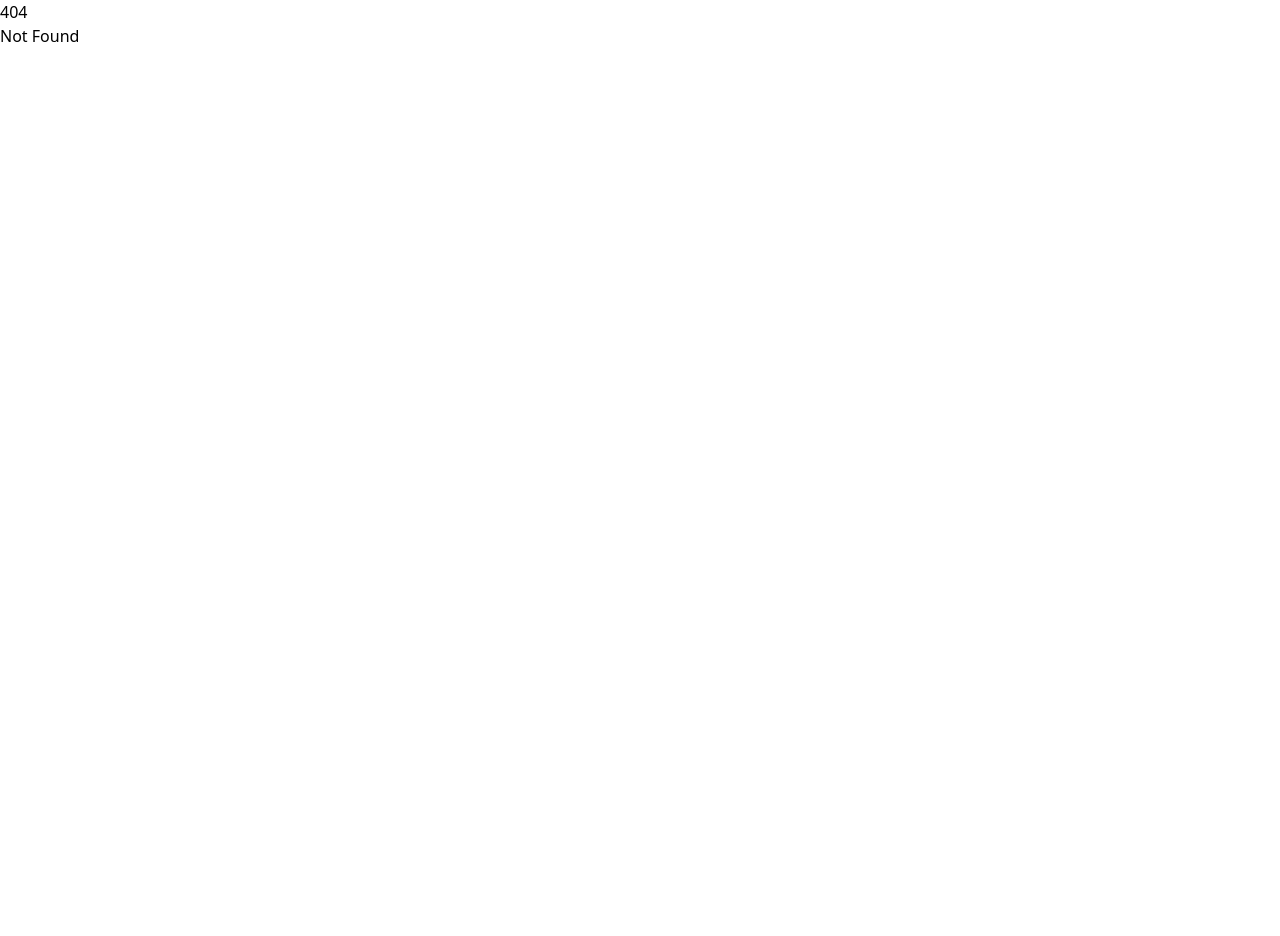
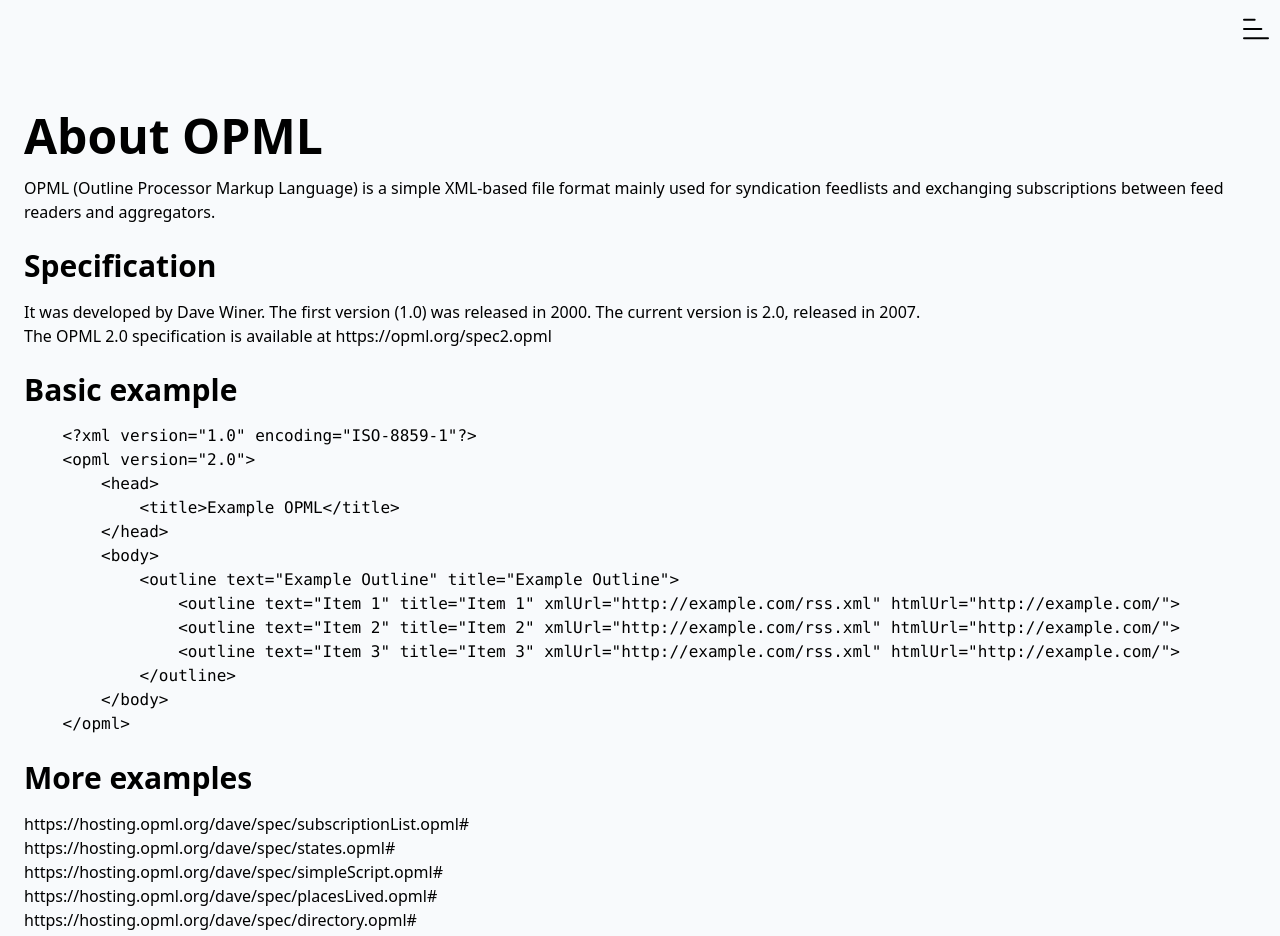
Before and after one commit to imdj/opml-editor, a SvelteKit app: page /opml in a window 1280 px wide. Before the commit this address had no page. Shown: the top 936 px of the page. Before the commit the page ends 800 px from the top, so only its background shows below. Built offline with nearby package versions, Linux system fonts and the light colour scheme.

Commit message:
Add some content pages

```diff
--- a/src/app.css
+++ b/src/app.css
@@ -5,3 +5,31 @@
 html, body {
     height: 100%;
 }
+
+h1, h2, h3, h4, h5, h6 {
+    @apply font-bold;
+}
+
+h1 {
+    @apply text-5xl mt-6 mb-4;
+}
+
+h2 {
+    @apply text-3xl mt-6 mb-4;
+}
+
+h3 {
+    @apply text-2xl mt-6 mb-4;
+}
+
+h4 {
+    @apply text-xl mt-6 mb-4;
+}
+
+h5 {
+    @apply text-lg mt-6 mb-4;
+}
+
+h6 {
+    @apply text-base mt-6 mb-4;
+}
--- a/src/routes/+layout.svelte
+++ b/src/routes/+layout.svelte
@@ -1,7 +1,13 @@
 <script>
     import "../app.css";
+    import Footer from "$lib/components/Footer.svelte";
+    import Header from "$lib/components/Header.svelte";
 </script>
 
-<div class="flex flex-col h-full">
-<slot />
+<div class="flex flex-col min-h-full grow bg-slate-50">
+    <Header />
+    <main class="flex flex-col container mx-auto grow px-6 py-8">
+        <slot />
+    </main>
+    <Footer />
 </div>
--- a/src/routes/+page.svelte
+++ b/src/routes/+page.svelte
@@ -35,18 +35,19 @@
 
 <svelte:head>
     <title>OPML Online Editor</title>
-    <meta name="description" content="Free online editor to create, edit, and merge OPML files.">
+    <meta name="description" content="Free OPML Editor. Online editor to create, edit, and merge OPML files easily.">
 </svelte:head>
 
-<main class="container mx-auto flex flex-col grow items-center p-4">
+<div class="flex flex-col items-center">
     <h1 class="text-4xl font-bold mt-8">Free Online OPML Editor</h1>
+</div>
 <div class="flex flex-col grow w-full items-center mt-8">
     <button class="bg-sky-500 hover:bg-sky-700 text-white py-2 px-4 rounded-lg mt-4 disabled:bg-slate-500 disabled:opacity-50 disabled:cursor-not-allowed" on:click={() => { opmlText = xmlFormat(opml.removeDupes(opmlText)) }} disabled={opmlText === "" }>Remove duplicates</button>
 
     {#if opmlText === ""}
         <div class="flex w-full h-96 grow overflow-y-auto relative mt-4 p-2 border-2 rounded-xl items-center justify-center bg-slate-100">
-                <label for="opmlFile" class="absolute text-lg m-auto opacity-70 z-10">
-                    <div class="text-center"><svg xmlns="http://www.w3.org/2000/svg" class="inline-block w-16 text-gray-500 mb-4" viewBox="0 0 24 24"><path fill="none" stroke="currentColor" stroke-linecap="round" stroke-linejoin="round" stroke-width="1.5" d="M6 20h12m-6-4V4m0 0l3.5 3.5M12 4L8.5 7.5"/></svg></div>
+            <label for="opmlFile" class="absolute text-lg text-center m-auto opacity-70 z-10">
+                <div><svg xmlns="http://www.w3.org/2000/svg" class="inline-block w-16 text-gray-500 mb-4" viewBox="0 0 24 24"><path fill="none" stroke="currentColor" stroke-linecap="round" stroke-linejoin="round" stroke-width="1.5" d="M6 20h12m-6-4V4m0 0l3.5 3.5M12 4L8.5 7.5"/></svg></div>
                 Upload an OPML file or <button class="text-sky-500 hover:text-sky-700" on:click={() => { opmlText = xmlFormat(opml.createEmpty()) }}>Create a new one</button>
             </label>
             <input type="file" accept=".opml" on:change={handleFileSelect} class="opacity-0 w-full h-full cursor-pointer"/>
@@ -59,16 +60,3 @@
     <p class="text-lg">Number of feeds: {numItems}</p>
     <button class="bg-sky-500 hover:bg-sky-700 text-white py-2 px-4 rounded-lg disabled:bg-slate-500 disabled:opacity-50 disabled:cursor-not-allowed" on:click={() => { saveToFile() }} disabled={opmlText === "" }>Save file</button>
 </div>
-</main>
-
-<footer>
-    <div class="flex flex-wrap container mx-auto justify-center items-center gap-2 mt-4 mb-2">
-    <p>
-        By <a href="https://www.imadij.com">Imad Aldij</a>
-    </p>
-    <a class="flex flex-row space-x-2 bg-gray-100 border border-gray-300 hover:bg-gray-200 items-center font-semibold rounded-md p-2 md:py-2 md:px-3" href="https://github.com/imdj/opml-editor">
-        <svg xmlns="http://www.w3.org/2000/svg" class="h-6 w-auto inline-block" viewBox="0 0 24 24"><g fill="none" stroke="currentColor" stroke-linecap="round" stroke-linejoin="round" stroke-width="1.5"><path d="M16 22.027v-2.87a3.37 3.37 0 0 0-.94-2.61c3.14-.35 6.44-1.54 6.44-7a5.44 5.44 0 0 0-1.5-3.75a5.07 5.07 0 0 0-.09-3.77s-1.18-.35-3.91 1.48a13.4 13.4 0 0 0-7 0c-2.73-1.83-3.91-1.48-3.91-1.48A5.07 5.07 0 0 0 5 5.797a5.44 5.44 0 0 0-1.5 3.78c0 5.42 3.3 6.61 6.44 7a3.37 3.37 0 0 0-.94 2.58v2.87"/><path d="M9 20.027c-3 .973-5.5 0-7-3"/></g></svg>
-        <span class="flex-none">Source code on GitHub</span>
-    </a>
-    </div>
-</footer>
--- /dev/null
+++ b/src/routes/about/+page.svelte
@@ -0,0 +1 @@
+<h1>About the OPML Editor</h1>
--- /dev/null
+++ b/src/routes/opml/+page.svelte
@@ -0,0 +1,40 @@
+<h1>About OPML</h1>
+
+<p>
+    OPML (Outline Processor Markup Language) is a simple XML-based file format mainly used for syndication feedlists and exchanging subscriptions between feed readers and aggregators.
+</p>
+
+<h2>Specification</h2>
+<p>
+    It was developed by <a href="https://davewiner.com/">Dave Winer</a>. The first version (1.0) was released in 2000. The current version is 2.0, released in 2007.
+</p>
+<p>
+    The OPML 2.0 specification is available at <a href="https://opml.org/spec2.opml">https://opml.org/spec2.opml</a>
+</p>
+
+<h2>Basic example</h2>
+<pre class="overflow-auto">
+    &lt;?xml version="1.0" encoding="ISO-8859-1"?&gt;
+    &lt;opml version="2.0"&gt;
+        &lt;head&gt;
+            &lt;title&gt;Example OPML&lt;/title&gt;
+        &lt;/head&gt;
+        &lt;body&gt;
+            &lt;outline text="Example Outline" title="Example Outline"&gt;
+                &lt;outline text="Item 1" title="Item 1" xmlUrl="http://example.com/rss.xml" htmlUrl="http://example.com/"&gt;
+                &lt;outline text="Item 2" title="Item 2" xmlUrl="http://example.com/rss.xml" htmlUrl="http://example.com/"&gt;
+                &lt;outline text="Item 3" title="Item 3" xmlUrl="http://example.com/rss.xml" htmlUrl="http://example.com/"&gt;
+            &lt;/outline&gt;
+        &lt;/body&gt;
+    &lt;/opml&gt;
+</pre>
+
+<h2>More examples</h2>
+<ul>
+    <li><a href="http://hosting.opml.org/dave/spec/subscriptionList.opml#" target="_blank" rel="nofollow noreferrer">https://hosting.opml.org/dave/spec/subscriptionList.opml#</a></li>
+    <li><a href="http://hosting.opml.org/dave/spec/states.opml#" target="_blank" rel="nofollow noreferrer">https://hosting.opml.org/dave/spec/states.opml#</a></li>
+    <li><a href="http://hosting.opml.org/dave/spec/simpleScript.opml#" target="_blank" rel="nofollow noreferrer">https://hosting.opml.org/dave/spec/simpleScript.opml#</a></li>
+    <li><a href="http://hosting.opml.org/dave/spec/placesLived.opml#" target="_blank" rel="nofollow noreferrer">https://hosting.opml.org/dave/spec/placesLived.opml#</a></li>
+    <li><a href="http://hosting.opml.org/dave/spec/directory.opml#" target="_blank" rel="nofollow noreferrer">https://hosting.opml.org/dave/spec/directory.opml#</a></li>
+    <li><a href="http://hosting.opml.org/dave/spec/category.opml#" target="_blank" rel="nofollow noreferrer">https://hosting.opml.org/dave/spec/category.opml#</a></li>
+</ul>
```
Lines whose indentation alone changed are shown as unchanged.
